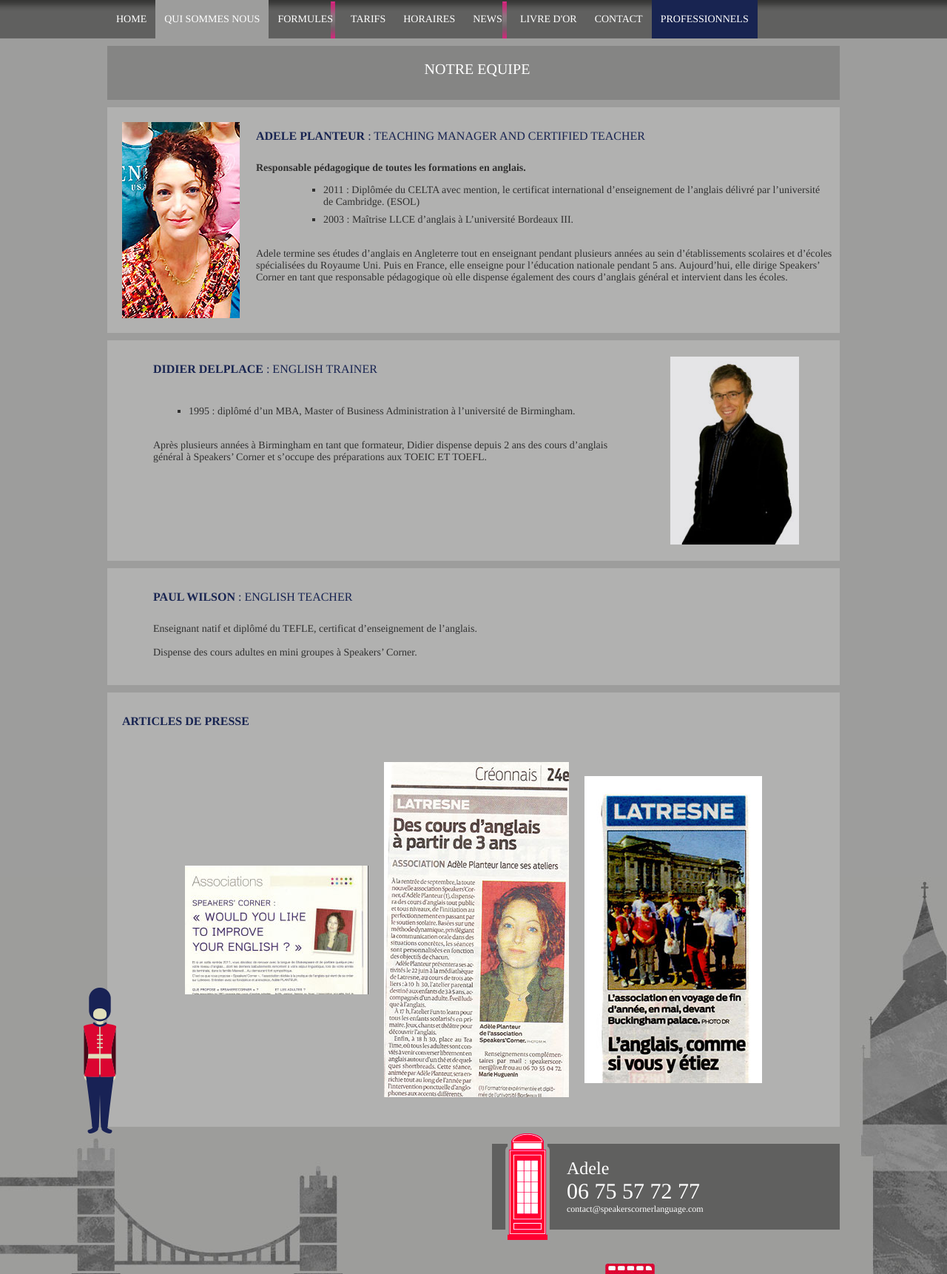
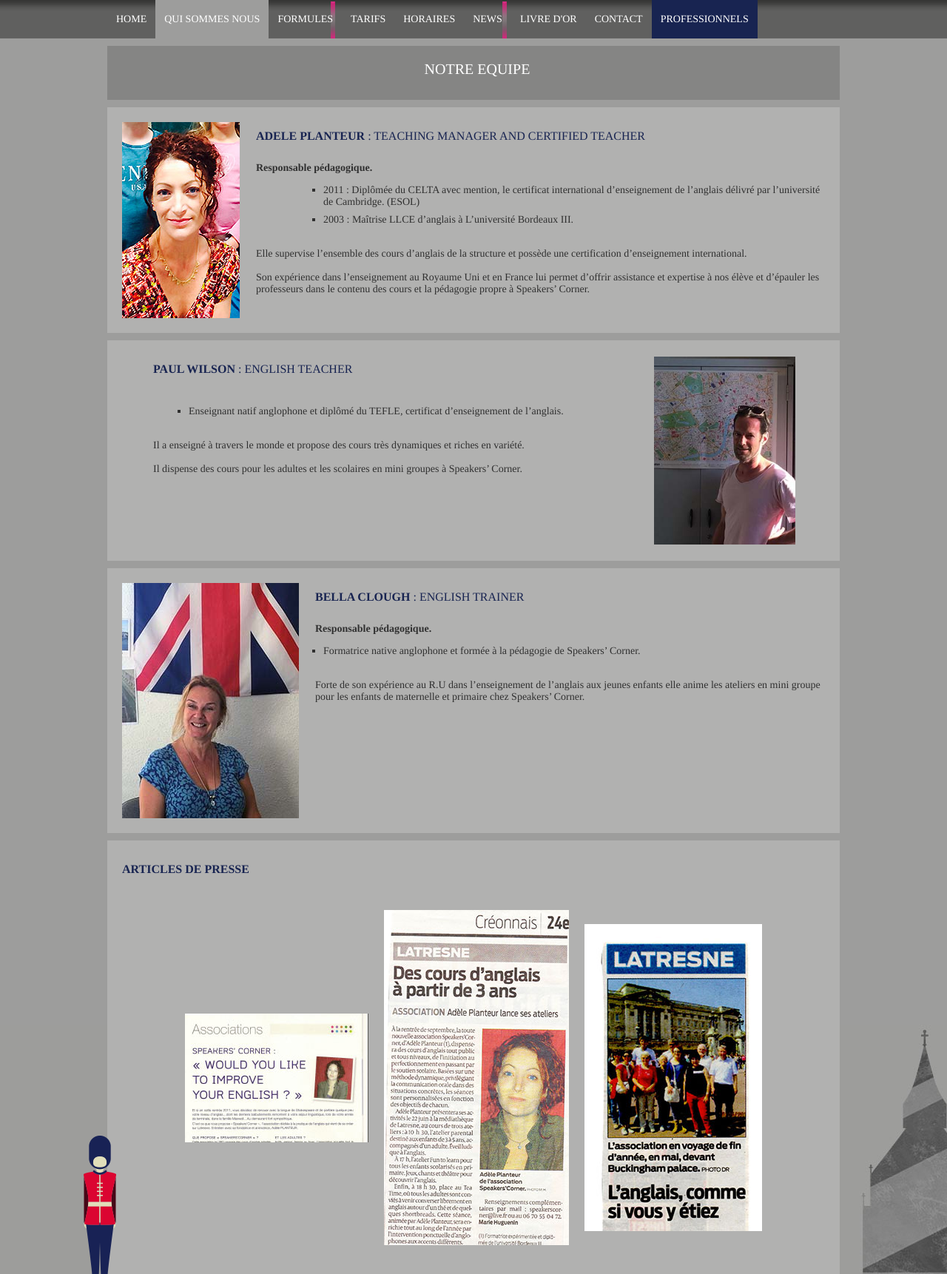
Before and after one commit to xav335/speakers, a PHP site: page /qsn-asso.php in a window 1280 px wide. Shown: the part 211-1933 px from the top of the page at 74% size. Run offline with PHP 8.4, Linux system fonts and the light colour scheme.

Commit message:
modif qsn asso

```diff
--- a/qsn-asso.php
+++ b/qsn-asso.php
@@ -49,7 +49,7 @@
 				<div class="content-center-only" style="border-top: 10px solid #9d9d9c;">
 					<div style="float: left; margin-right: 22px;"><img  alt="adele planteur" src="images/adele2.jpg" /></div>
 					<span class="titre-bleu"><b>Adele PLANTEUR</b> : Teaching Manager and certified teacher</span><br>
-					<span style="font-weight: bold;">Responsable pédagogique de toutes les formations en anglais.</span><br>
+					<span style="font-weight: bold;">Responsable pédagogique.</span><br>
 					<div style="margin-left: 232px; border: 0px solid white;" >
 						<ul class="list1">
 						   <li class="pucePicto">2011 : Diplômée du CELTA avec mention, le certificat international d’enseignement de l’anglais délivré par l’université de Cambridge. (ESOL)</li>
@@ -57,35 +57,45 @@
 						</ul>
 					</div>
 					<br>
-					Adele  termine ses études d’anglais en Angleterre tout en enseignant pendant plusieurs années au sein d’établissements scolaires et d’écoles spécialisées du Royaume Uni. Puis en France, elle enseigne pour l’éducation nationale pendant 5 ans. Aujourd’hui, elle dirige Speakers’ Corner en tant que responsable pédagogique où elle dispense également des cours d’anglais général et intervient dans les écoles.
+					Elle supervise l’ensemble des cours d’anglais de la structure et possède une certification d’enseignement international.<br><br>
+                    Son expérience dans l’enseignement au Royaume Uni et en France lui permet d’offrir assistance et expertise à nos élève et d’épauler les professeurs dans le contenu des cours et la pédagogie propre à Speakers’ Corner.
 				</div>
 			</div>
 
 			<div class="content-center-top">
 				<div class="content-center-only" style="border-top: 10px solid #9d9d9c;">
-					<div style="float: right; margin: 2px 2px 2px 42px;"><img style="width: 80%;" alt="Didier Laplace" src="images/didier.jpg" /></div>
+					<div style="float: right; margin: 2px 2px 2px 42px;"><img style="width: 80%;" alt="Paul Wilson" src="images/paulwilson.jpg" /></div>
 					<div style="margin-left: 42px;">
-						<span class="titre-bleu"><b>Didier DELPLACE</b> : English Trainer</span><br>
+						<span class="titre-bleu"><b>Paul WILSON</b> : English Teacher</span><br>
 						<div style="margin-left: 8px; border: 0px solid white;" >
 							<ul class="list1">
-							   <li class="pucePicto">1995 : diplômé d’un MBA, Master of Business Administration à l’université de Birmingham.</li>
+							   <li class="pucePicto">Enseignant natif anglophone et diplômé du TEFLE, certificat d’enseignement de l’anglais. </li>
 							</ul>
 						</div>
 						<br>
-						Après plusieurs années à Birmingham en tant que formateur, Didier dispense depuis 2 ans  des cours d’anglais général à Speakers’ Corner et s’occupe des préparations aux TOEIC ET TOEFL.
-					</div>
+						Il a enseigné à travers le monde et propose des cours très dynamiques et riches en variété.
+                        <br><br>
+                        Il dispense des cours pour les adultes et les scolaires en mini groupes à Speakers’ Corner.
+
+						</div>
 				</div>
 			</div>
 
 			<div class="content-center-top">
 				<div class="content-center-only" style="border-top: 10px solid #9d9d9c;">
-					<div style="margin-left: 42px;">
-						<span class="titre-bleu"><b>PAUL WILSON</b> : English Teacher</span><br>
-						Enseignant natif et diplômé du TEFLE, certificat d’enseignement de l’anglais.<br><br>
-						Dispense des cours adultes en mini groupes à Speakers’ Corner.<br><br>
+					<div style="float: left; margin-right: 22px;"><img  alt="bella clough" src="images/bellaclough.jpg" /></div>
+					<span class="titre-bleu"><b>Bella Clough</b> : English Trainer</span><br>
+					<span style="font-weight: bold;">Responsable pédagogique.</span><br>
+					<div style="margin-left: 232px; border: 0px solid white;" >
+						<ul class="list1">
+						   <li class="pucePicto">Formatrice native anglophone et formée à la pédagogie de Speakers’ Corner.</li>
+						</ul>
 					</div>
-				</div>
+					<br>
+					Forte de son expérience au R.U dans l’enseignement  de l’anglais aux jeunes enfants elle anime les ateliers en mini groupe  pour les enfants de maternelle et primaire chez Speakers’ Corner.
+					</div>
 			</div>
+
 			<div class="content-center-top">
 				<div class="content-center-only" style="border-top: 10px solid #9d9d9c;">
 					<span class="titre-bleu"><b>Articles de Presse</b></span><br>
```
Also changed, not shown: images/bellaclough.jpg (added), images/paulwilson.jpg (added).
